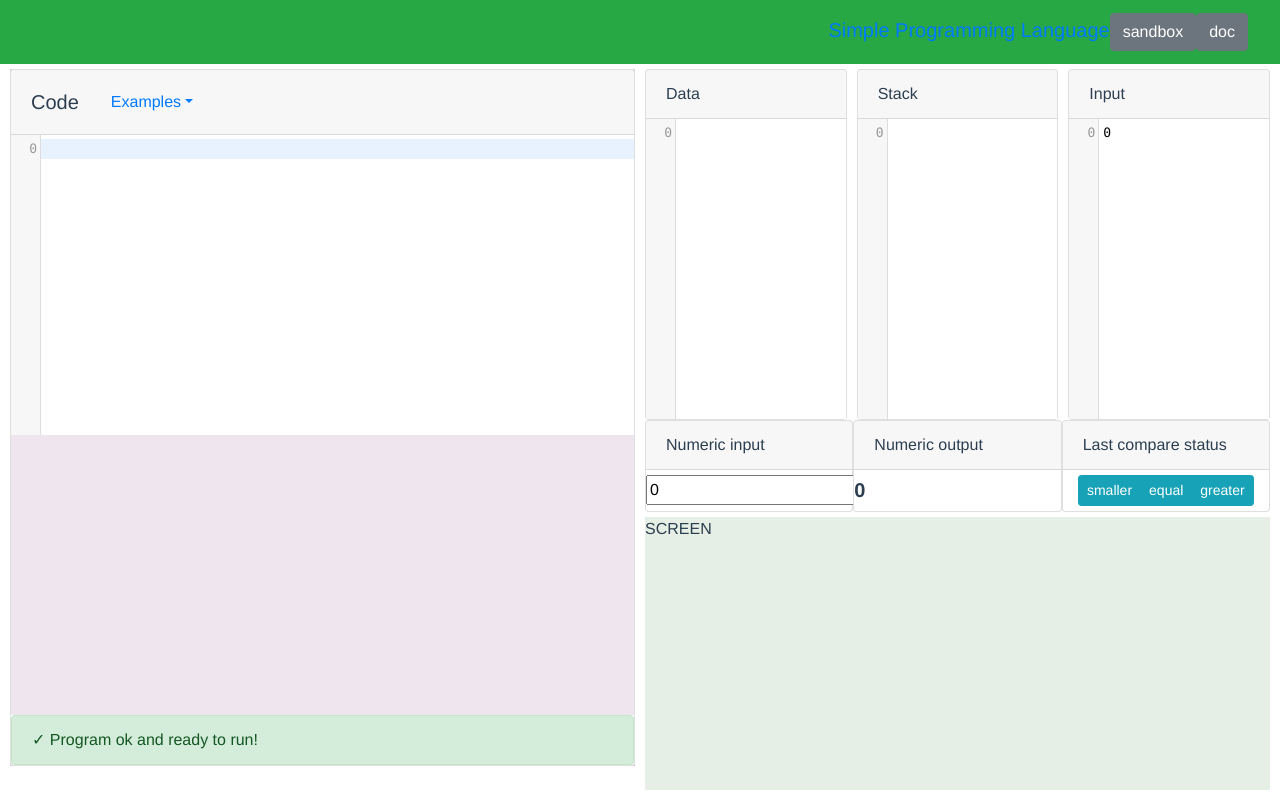
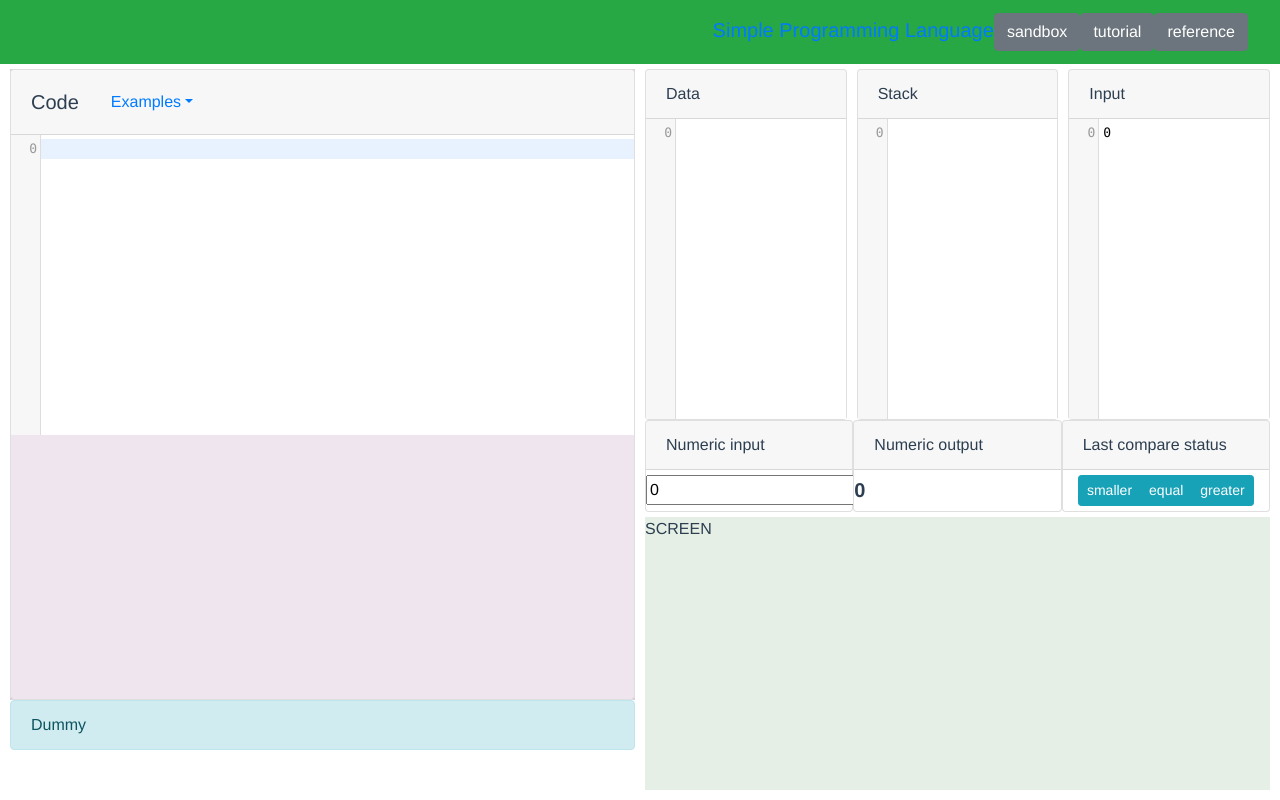
Before and after one commit to jcbuisson/simple-programming-language, a Vue app: page / in a window 1280 px wide. Built offline with nearby package versions, Linux system fonts and the light colour scheme.

Commit message:
Moved status from CodeEditor to Sandbox

```diff
--- a/src/App.vue
+++ b/src/App.vue
@@ -6,7 +6,8 @@
         <b-link class="navbar-brand" to="#">
            <span>Simple Programming Language</span>
            <span> <b-button v-on:click="setSandboxCurrent">sandbox</b-button> </span>
-           <span> <b-button v-on:click="setDocumentationCurrent">doc</b-button> </span>
+           <span> <b-button v-on:click="setTutorialCurrent">tutorial</b-button> </span>
+           <span> <b-button v-on:click="setDocumentationCurrent">reference</b-button> </span>
         </b-link>
         <b-collapse is-nav id="nav_collapse">
             <b-nav is-nav-bar class="ml-auto">
@@ -27,12 +28,14 @@
 
 <script>
    import sandbox from '@/components/Sandbox'
+   import tutorial from '@/components/Tutorial'
    import documentation from '@/components/Documentation'
 
    export default {
       name: 'app',
       components: {
          Sandbox: sandbox,
+         Tutorial: tutorial,
          Documentation: documentation,
       },
       data () {
@@ -47,6 +50,9 @@
          isSandboxCurrent: function() {
             return this.currentView === sandbox
          },
+         isTutorialCurrent: function() {
+            return this.currentView === tutorial
+         },
          isDocumentationCurrent: function() {
             return this.currentView === documentation
          },
@@ -54,6 +60,9 @@
       methods: {
          setSandboxCurrent: function() {
             this.currentView = sandbox
+         },
+         setTutorialCurrent: function() {
+            this.currentView = tutorial
          },
          setDocumentationCurrent: function() {
             this.currentView = documentation
--- a/src/components/CodeEditor.vue
+++ b/src/components/CodeEditor.vue
@@ -23,7 +23,9 @@
                       v-on:change="update"
          ></code-mirror>
       </div>
-      <b-alert class="code-editor-footer" show v-bind:variant="variant"> <div v-html="status.msg"></div> </b-alert>
+      <!--b-alert class="code-editor-footer" show v-bind:variant="variant">
+         <div v-html="status.msg"></div>
+      </b-alert-->
 
    </div>
 
--- a/src/components/Sandbox.vue
+++ b/src/components/Sandbox.vue
@@ -16,6 +16,9 @@
             ></code-editor>
          </div>
          <div class="debug-toolbar-panel">
+            <b-alert class="code-status" show v-bind:variant="variant">
+                <div v-html="status.msg"></div>
+            </b-alert>
             <b-button-group class="debug-btn-panel">
                <b-popover content="Reset" :triggers="['hover']">
                   <b-btn v-on:click="reset" :disabled="state.tag !== 'code-ok'" class="debug-btn">
@@ -123,6 +126,7 @@
       data () {
          return {
             code: '',
+            status: { 'msg': "Dummy" },
             state: { 'code': 'code-empty' },
             data_array: [],
             stack_array: [],
```
